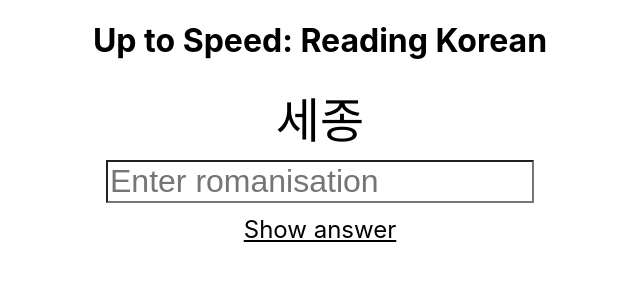
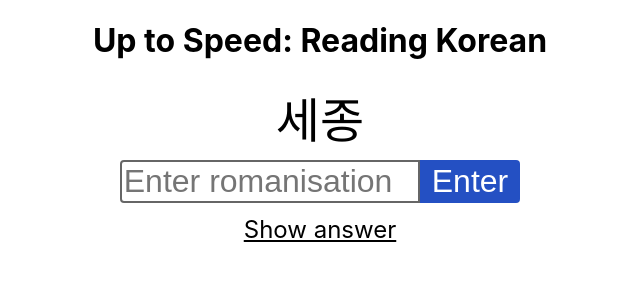
Before and after one commit to RobOwenKing/react_read_it, a React (Create React App) app: page / in a window 1280 px wide. Shown: the top 300 px of the page, without its empty margins (320-960 px from the left). Built offline with nearby package versions, Linux system fonts and the light colour scheme.

Commit message:
Added: SubmitButton, with styling for self and AnswerInput

```diff
--- a/src/App.css
+++ b/src/App.css
@@ -1,10 +1,37 @@
+*, *:before, *:after {
+  box-sizing: border-box;
+}
+
 .App {
   text-align: center;
 }
 
 input {
+  -webkit-appearance: none;
+  appearance: none;
   margin: 8px auto 12px auto;
+  font-size: 2rem;
+}
+
+input[type=text] {
+  width: 300px;
   background-color: #FFFFFF;
+  border-radius: 4px 0px 0px 4px;
+  border: 2px solid #666666;
+}
+
+input[type=text]:focus {
+  outline: none;
+  border-radius: 4px 0px 0px 4px;
+  border: 2px solid #000000;
+}
+
+input[type=submit] {
+  border: 0;
+  padding: 3px 12px;
+  border-radius: 0px 4px 4px 0px;
+  background-color: #2450C3;
+  color: white;
 }
 
 @media (prefers-reduced-motion: no-preference) {
--- a/src/App.js
+++ b/src/App.js
@@ -7,6 +7,7 @@ import Prompt from './components/Prompt.jsx';
 import AnswerInput from './components/AnswerInput.jsx';
 import AnswerDisplay from './components/AnswerDisplay.jsx';
 import AnswerCheck from './components/AnswerCheck.jsx';
+import SubmitButton from './components/SubmitButton.jsx';
 
 import QUESTIONS from './data/questions_korean.js';
 
@@ -109,6 +110,7 @@ class App extends Component {
             handleChange={this.handleChangeAnswerInput}
             handleAnimationEnd={this.resetAnswerInputAndCheck}
             classes={this.state.inputClasses} />
+        <SubmitButton checkAnswer={this.checkAnswer} />
         <AnswerCheck content={this.state.answerCheckContent}
             handleClick={this.handleClickAnswerCheck} />
         {this.state.latestAnswers.map((answer,id) => {
--- a/src/components/AnswerInput.jsx
+++ b/src/components/AnswerInput.jsx
@@ -19,7 +19,6 @@ class AnswerInput extends Component {
     return (
       <input type="text"
           className={this.props.classes}
-          style={{fontSize: '2rem'}}
           value={this.props.value}
           onChange={this.handleChange}
           onKeyPress={this.handleKeyPress}
--- /dev/null
+++ b/src/components/SubmitButton.jsx
@@ -0,0 +1,16 @@
+import React, { Component } from 'react';
+
+class SubmitButton extends Component {
+  handleClick = (event) => {
+    event.preventDefault();
+    this.props.checkAnswer();
+  };
+
+  render() {
+    return (
+      <input type="submit" value="Enter" onClick={this.handleClick} />
+    );
+  }
+}
+
+export default SubmitButton;
```
